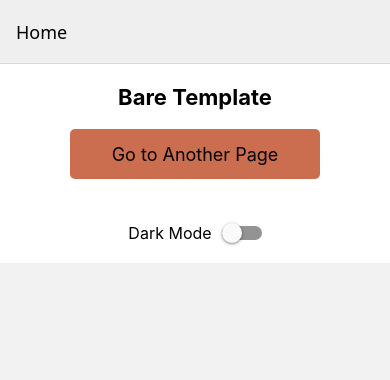
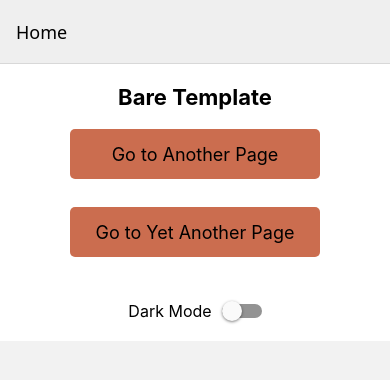
Before and after one commit to VN-Asianboy/Mobile-Assessment, a React Native app in the folder TruongVoMobileApp/: screen /Home in a window 390 px wide. Shown: the top 380 px of the page. Built offline with nearby package versions, Linux system fonts and the light colour scheme.

Commit message:
implement dark mode across all three pages

```diff
--- a/TruongVoMobileApp/darkmode.js
+++ b/TruongVoMobileApp/darkmode.js
@@ -15,7 +15,7 @@ export const ThemeProvider = ({ children }) => {
       ? {
           background: '#121212',
           text: '#ffffff',
-          button: '#bb86fc',
+          button: '#e7ff10',
           buttonText: '#000000',
           header: '#1f1f1f',
           headerTitle: '#ffffff',
--- a/TruongVoMobileApp/screens/AnotherPage.js
+++ b/TruongVoMobileApp/screens/AnotherPage.js
@@ -1,22 +1,31 @@
-import React from 'react';
-import { View, Text, TouchableOpacity } from 'react-native';
+import React, { useContext } from 'react';
+import { View, Text, TouchableOpacity, Switch } from 'react-native';
 import styles from '../styles';
+import { ThemeContext } from '../darkmode';
 
 export default function AnotherPage({ navigation }) {
+  const { isDarkMode, toggleTheme, colors } = useContext(ThemeContext);
+
   return (
-    <View style={styles.mainContainer}>
-      <Text style={styles.title}>Another Page</Text>
+    <View style={[styles.mainContainer, { backgroundColor: colors.background }]}>
+      <Text style={[styles.title, { color: colors.text }]}>Another Page</Text>
+
       <TouchableOpacity
-        style={styles.button}
+        style={[styles.button, { backgroundColor: colors.button }]}
         onPress={() => navigation.navigate('Home')}>
         <Text style={styles.buttonText}>Go to Home</Text>
       </TouchableOpacity>
 
       <TouchableOpacity
-        style={styles.button}
+        style={[styles.button, { backgroundColor: colors.button }]}
         onPress={() => navigation.navigate('YetAnotherPage')}>
         <Text style={styles.buttonText}>Go to YetAnotherPage</Text>
       </TouchableOpacity>
+
+      <View style={{ marginTop: 30, flexDirection: 'row', alignItems: 'center' }}>
+        <Text style={{ color: colors.text, fontSize: 16, marginRight: 10 }}>Dark Mode</Text>
+        <Switch value={isDarkMode} onValueChange={toggleTheme} />
+      </View>
     </View>
   );
 }
--- a/TruongVoMobileApp/screens/HomeScreen.js
+++ b/TruongVoMobileApp/screens/HomeScreen.js
@@ -19,6 +19,15 @@ export default function HomeScreen({ navigation }) {
         </Text>
       </TouchableOpacity>
 
+      <TouchableOpacity
+        style={[styles.button, { backgroundColor: colors.button }]}
+        onPress={() => navigation.navigate('YetAnotherPage')}
+      >
+        <Text style={[styles.buttonText, { color: colors.buttonText }]}>
+          Go to Yet Another Page
+        </Text>
+      </TouchableOpacity>
+
       <View style={{ marginTop: 30, flexDirection: 'row', alignItems: 'center' }}>
         <Text style={{ color: colors.text, fontSize: 16, marginRight: 10 }}>Dark Mode</Text>
         <Switch value={isDarkMode} onValueChange={toggleTheme} />
--- a/TruongVoMobileApp/screens/YetAnotherPage.js
+++ b/TruongVoMobileApp/screens/YetAnotherPage.js
@@ -1,22 +1,30 @@
-import React from 'react';
-import { View, Text, TouchableOpacity } from 'react-native';
+import React, { useContext } from 'react';
+import { View, Text, TouchableOpacity, Switch } from 'react-native';
 import styles from '../styles';
+import { ThemeContext } from '../darkmode';
 
 export default function YetAnotherPage({ navigation }) {
+  const { isDarkMode, toggleTheme, colors } = useContext(ThemeContext);
+
   return (
-    <View style={styles.mainContainer}>
-      <Text style={styles.title}>Yet Another Page</Text>
+    <View style={[styles.mainContainer, { backgroundColor: colors.background }]}>
+      <Text style={[styles.title, { color: colors.text }]}>Yet Another Page</Text>
       <TouchableOpacity
-        style={styles.button}
+        style={[styles.button, { backgroundColor: colors.button }]}
         onPress={() => navigation.navigate('Home')}>
         <Text style={styles.buttonText}>Go to Home</Text>
       </TouchableOpacity>
 
       <TouchableOpacity
-        style={styles.button}
+        style={[styles.button, { backgroundColor: colors.button }]}
         onPress={() => navigation.navigate('AnotherPage')}>
         <Text style={styles.buttonText}>Go to Another Page</Text>
       </TouchableOpacity>
+
+      <View style={{ marginTop: 30, flexDirection: 'row', alignItems: 'center' }}>
+        <Text style={{ color: colors.text, fontSize: 16, marginRight: 10 }}>Dark Mode</Text>
+        <Switch value={isDarkMode} onValueChange={toggleTheme} />
+      </View>
     </View>
   );
 }
```
